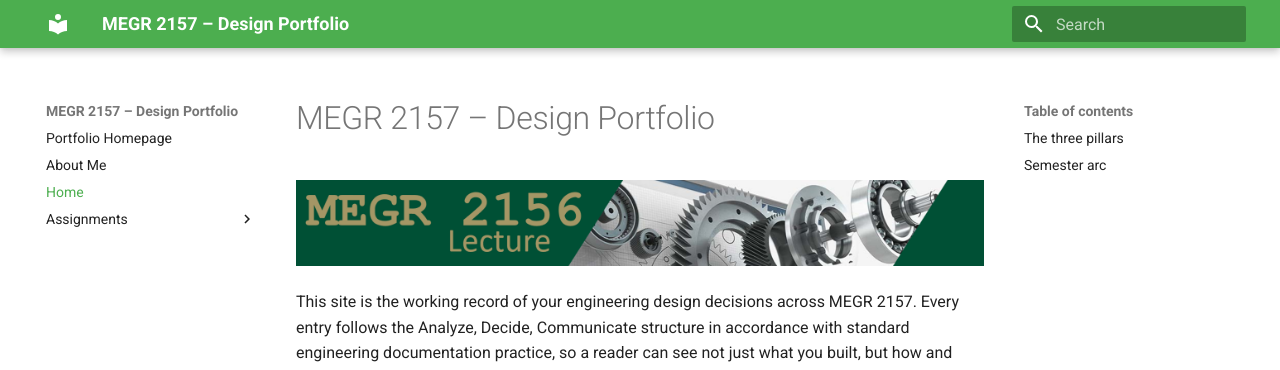
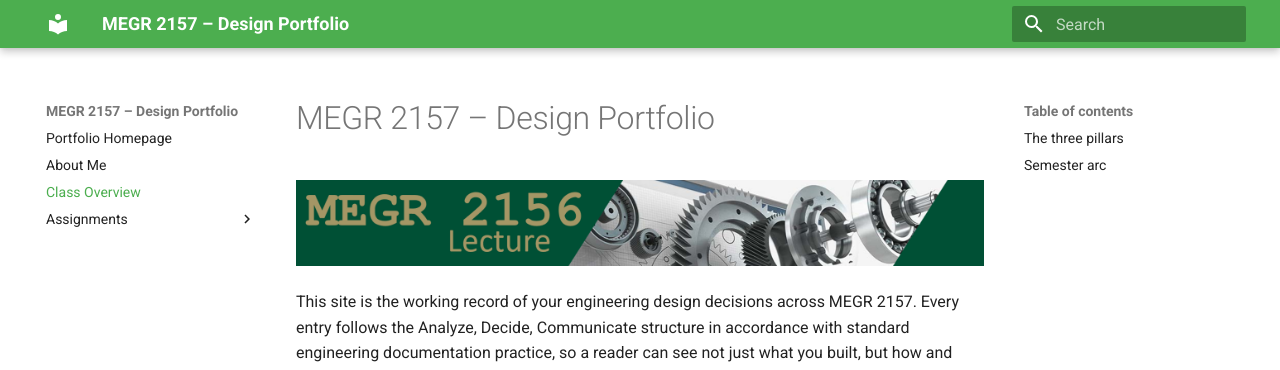
Before and after one commit to Mlikhtenbaum/-megr-2157-design-portfolio, an MkDocs documentation site: the page built from docs/index.md, in a window 1280 px wide. Shown: the top 370 px of the page. Built offline with MkDocs 1.6.1 and Material for MkDocs 9.7.7, drawn with Linux system fonts in a browser that asks for light colours.

Commit message:
Rename Home to Class Overview in navigation

```diff
--- a/mkdocs.yml
+++ b/mkdocs.yml
@@ -12,7 +12,7 @@ theme:
 nav:
   - Portfolio Homepage: portfolio-overview.md
   - About Me: aboutme/index.md
-  - Home: index.md
+  - Class Overview: index.md
   - Assignments:
       - A1: assignments/A01/index.md
       - A2: assignments/A02/index.md
```
